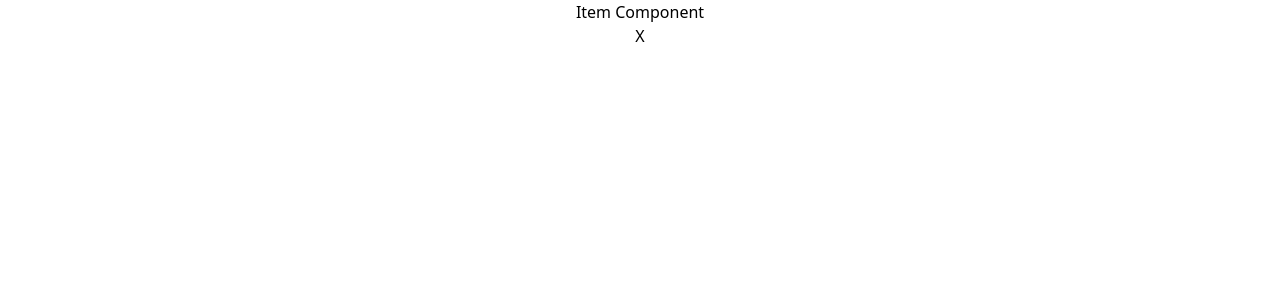
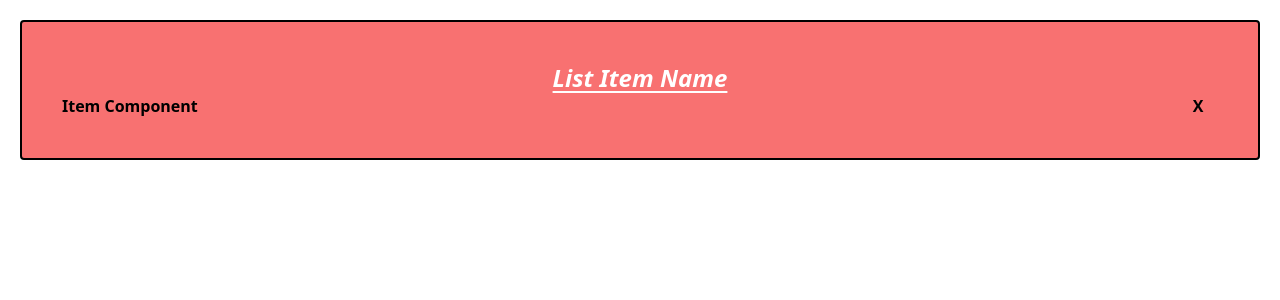
Before and after one commit to ComputerScienceWarrior/todo, a React (Create React App) app: page / in a window 1280 px wide. Shown: the top 300 px of the page. Built offline with nearby package versions, Linux system fonts and the light colour scheme; the HTML template or start-up script is replaced by a standard one.

Commit message:
Adds styling <Item/> component

```diff
--- a/src/components/Item.jsx
+++ b/src/components/Item.jsx
@@ -13,9 +13,12 @@ const Item = () => {
     //     flexDirection: "row"
     // }
     return(
-        <div className="flex flex-col">
-            <div>Item Component</div>
-            <div>X</div>
+        <div className="border-2 border-black p-10 m-5 rounded bg-red-400 font-bold">
+            <h1 className="text-2xl italic text-white underline underline-offset-4">List Item Name</h1>
+            <div className="flex flex-row justify-between"> {/* props.itemName  */}
+                <div className="float-left">Item Component</div>
+                <div className="float-right w-10 cursor-pointer" onClick={() => console.log("Closed")}>X</div>
+            </div>
         </div>
     )
 }
```
